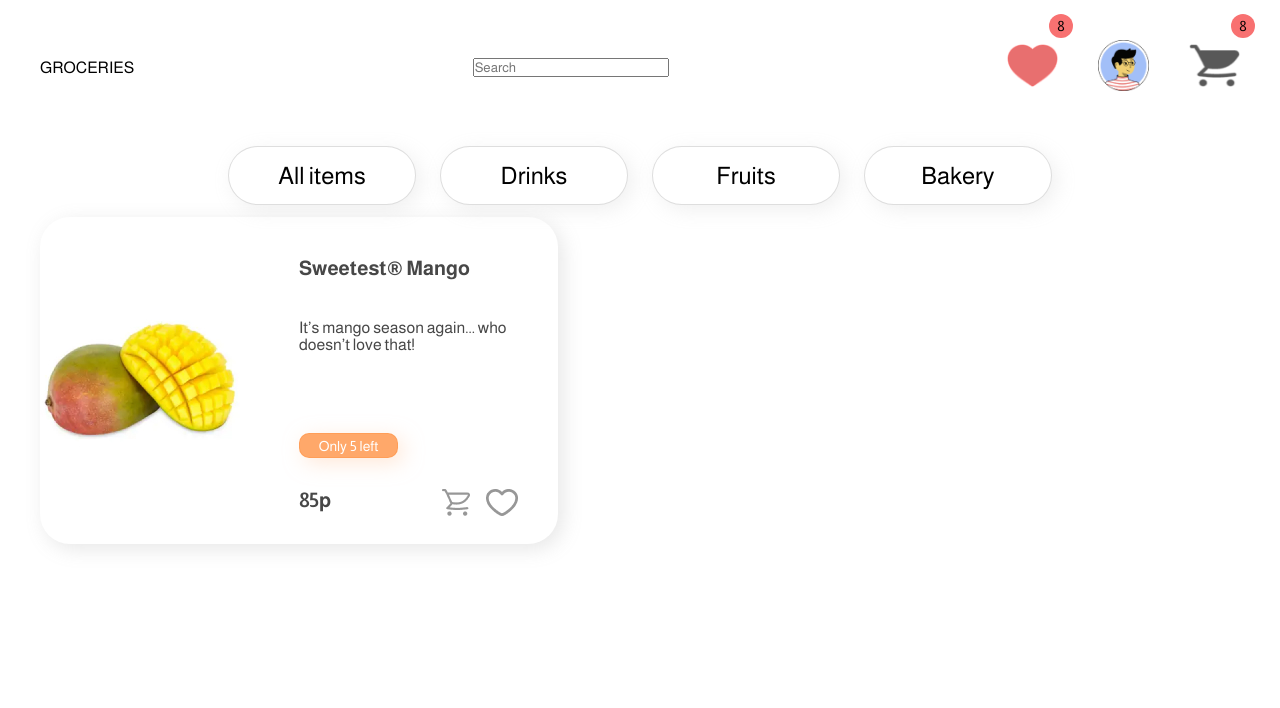
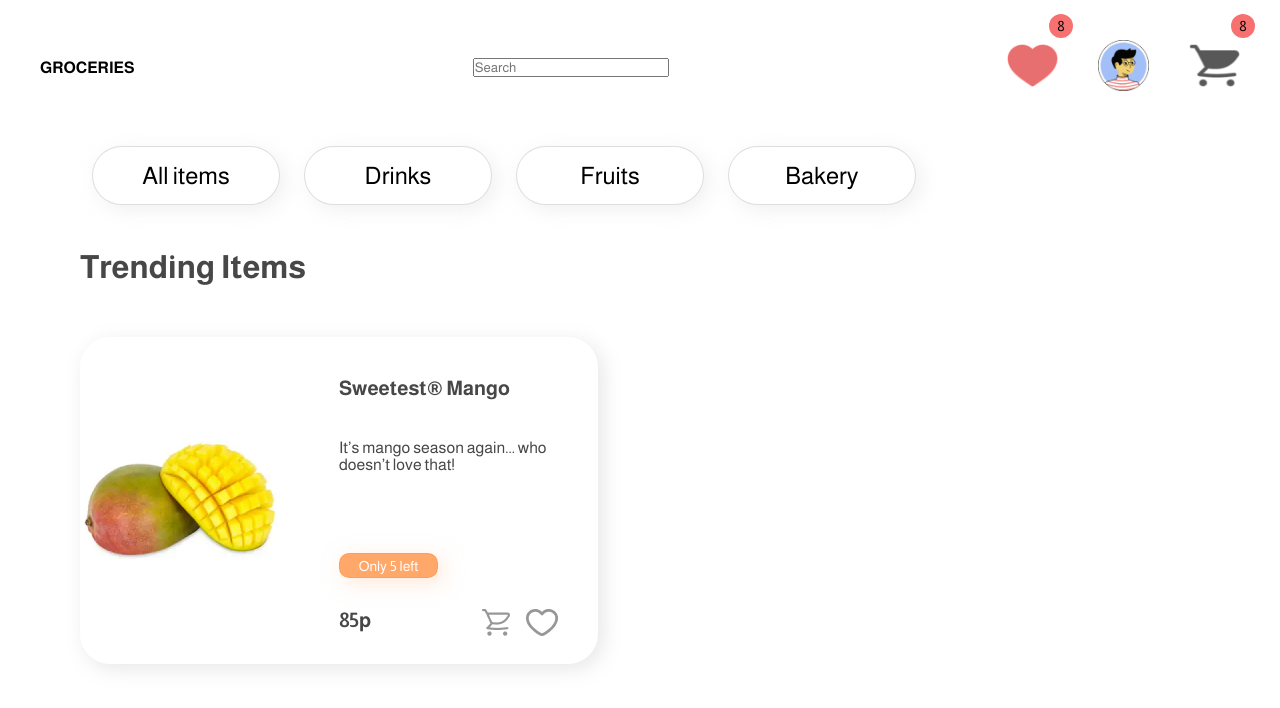
Before and after one commit to rokibulslam/React-Shopping-cart, a React (Vite) app: page / in a window 1280 px wide. Shown: the top 708 px of the page. Built offline with nearby package versions, Linux system fonts and the light colour scheme.

Commit message:
home page design fix

```diff
--- a/src/components/Navbar.jsx
+++ b/src/components/Navbar.jsx
@@ -1,13 +1,12 @@
-import React from 'react'
 import { Link } from 'react-router-dom';
 
 const Navbar = () => {
   return (
     <nav className=" mx-auto flex flex-wrap flex-col md:flex-row items-center py-10">
       {/* Name */}
-      <a className="flex title-font font-medium items-center text-gray-900 mb-4 md:mb-0">
+      <Link to="/" className="flex title-font items-center text-gray-900 mb-4 md:mb-0 no-underline text-black font-bold">
         GROCERIES
-      </a>
+      </Link>
       {/* Search */}
       <div className="md:ml-auto md:mr-auto flex flex-wrap items-center text-base justify-center h-[40px] border-gray-900">
         <input className="outline-0" placeholder="Search" type="text" />
--- a/src/pages/Home.jsx
+++ b/src/pages/Home.jsx
@@ -1,10 +1,10 @@
-import React from 'react'
+
 
 const Home = () => {
   return (
-    <div>
+    <div className="space-y-8 mx-10">
       {/* Filter */}
-      <div className="flex md:flex-row flex-col justify-center items-center">
+      <div className="flex md:flex-row flex-col justify-center md:justify-start items-center">
         {/* All Items */}
         <button className="rounded-11xl bg-white shadow-[5px_5px_20px_rgba(181,_181,_181,_0.2)] box-border w-[100px] md:w-[188px] h-[30px] md:h-[59px] border-[1px] border-solid border-silver-100 flex justify-center items-center cursor-pointer md:text-5xl m-3">
           All items
@@ -22,7 +22,9 @@ const Home = () => {
           Bakery
         </button>
       </div>
+      <h1 className="t text-darkslategray text-[32px] ">Trending Items</h1>
       {/* Product Card */}
+      <div className="py-5">
         <div className="w-[518px] h-[327px] text-darkslategray shadow-[5px_5px_20px_rgba(133,_133,_133,_0.2)] rounded-11xl grid grid-cols-2 items-center justify-center">
           {/* Image Div */}
           <div>
@@ -69,6 +71,7 @@ const Home = () => {
           </div>
         </div>
       </div>
+    </div>
   );
 }
 
```
Lines whose indentation alone changed are shown as unchanged.
